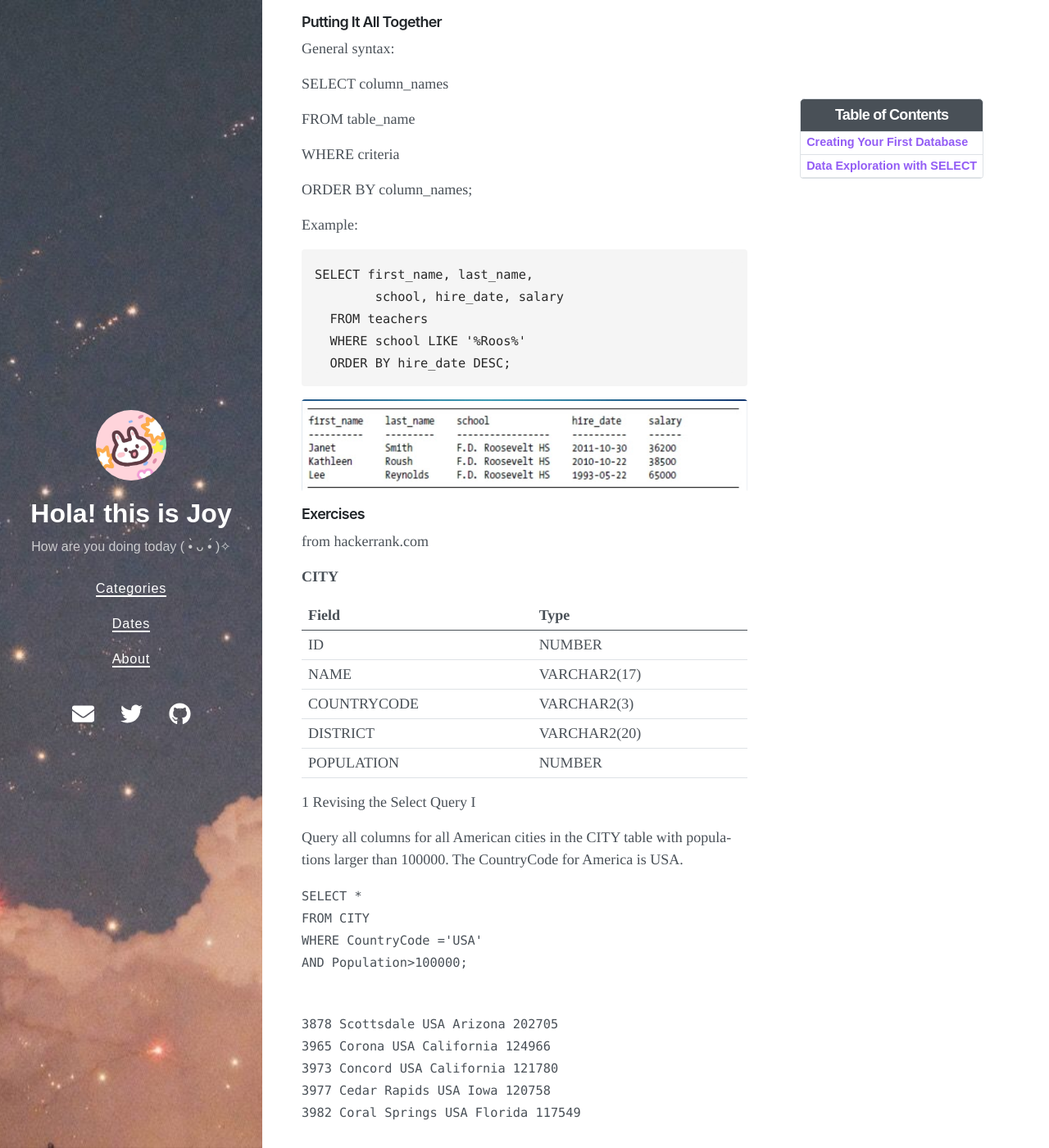
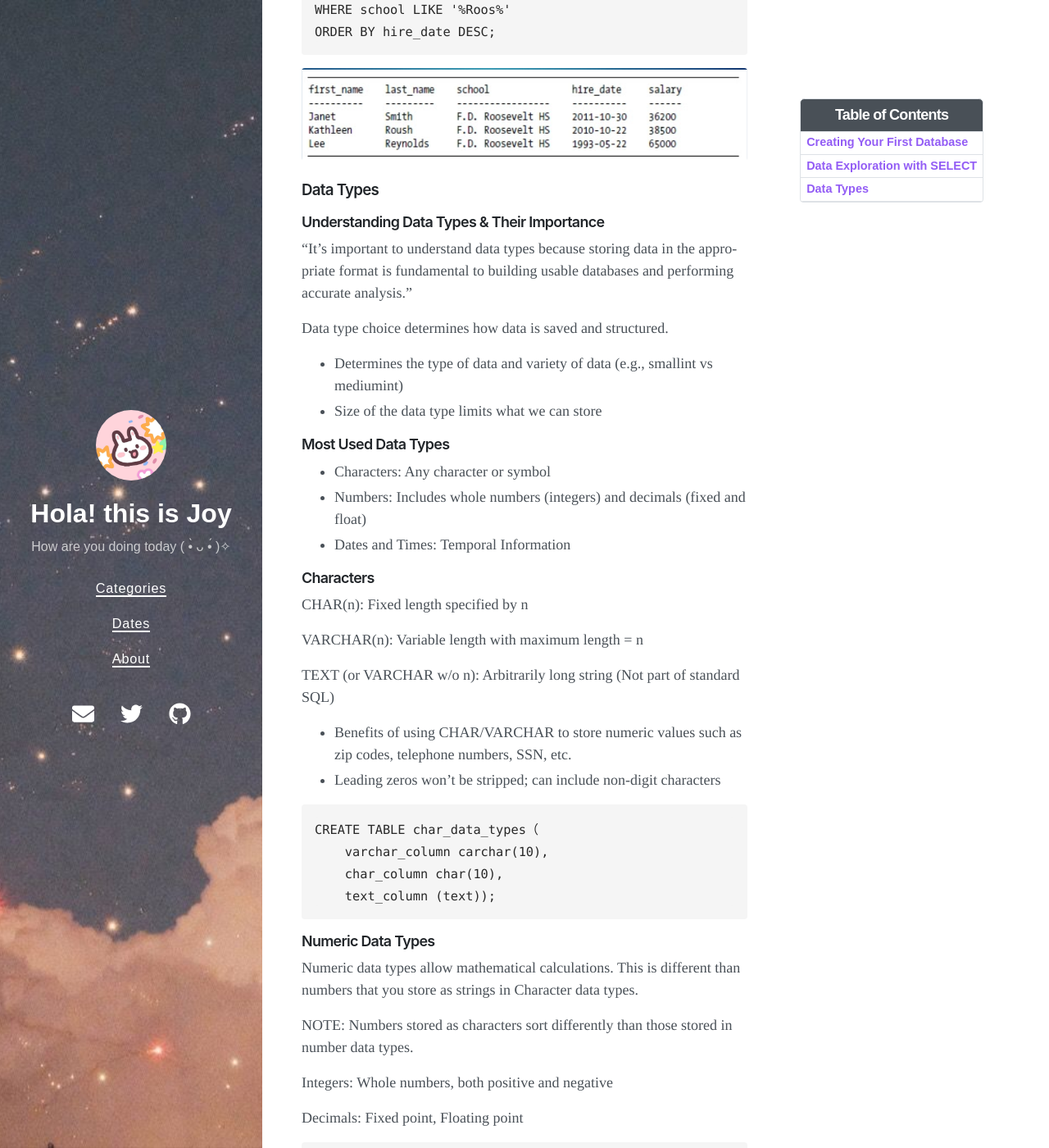
Before and after one commit to Joy3Luo/mathnotes, a Jekyll site: the page built from _posts/2021-09-01-DatabaseINST123.md, in a window 1280 px wide and 1400 px high, scrolled down 9144 px. Shown: the whole window at 82% size. Built offline with Jekyll 4.4.1, drawn with Linux system fonts in a browser that asks for light colours; nearby versions of some CDN libraries; some of the changed text lies outside the part shown.

Commit message:
Update 2021-09-01-DatabaseINST123.md

````diff
--- a/_posts/2021-09-01-DatabaseINST123.md
+++ b/_posts/2021-09-01-DatabaseINST123.md
@@ -73,7 +73,7 @@ Conceptual	Physical   [Logical]
 
 Entity		🡪  Table 🡪   [Relation]
 
-Instance	🡪  Row* 	🡪   [Tuple]
+Instance	🡪  Row 	🡪   [Tuple]
 
 Attribute	🡪  Column	🡪  [Attribute]
 
@@ -104,23 +104,16 @@ The semi-colon ***is not*** required at the end of every command
     - A data type (e.g., text, integer, decimal, date)
 
 To create a `teachers` table in the `analysis` database
-
+```
 ➊ CREATE TABLE teachers (
-
     ➋ id bigserial,
-
     ➌ first_name varchar(25),
-
        last_name varchar(50),
-
        school varchar(50),
-
     ➍ hire_date date,
-
     ➎ salary numeric
-
 ➏ );
-
+```
 ➊ keywords CREATE and TABLE: Comma separated list of column names and data types in parentheses.
 
 ➋ bigserial: a datatype that autoincrements when a new row is created. This is our primary key.
@@ -138,20 +131,15 @@ We can add data to tables in multiple ways:
 - Using an interface application to insert new rows
 
 #### Inserting Data into the Teachers Table
-
-➊ INSERT INTO teachers (first_name, last_name, school, 			hire_date, salary)
-
+```
+➊ INSERT INTO teachers (first_name, last_name, school, hire_date, salary)
 ➋ VALUES ('Janet', 'Smith', 'F.D. Roosevelt HS', '2011-10-30', 36200),
-
          ('Lee', 'Reynolds', 'F.D. Roosevelt HS', '1993-05-22', 65000),
-
          ('Samuel', 'Cole', 'Myers Middle School', '2005-08-01', 43500),
-
          ('Samantha', 'Bush', 'Myers Middle School', '2011-10-30', 36200),
-
          ('Betty', 'Diaz', 'Myers Middle School', '2005-08-30', 43500),
-
          ('Kathleen', 'Roush', 'F.D. Roosevelt HS', '2010-10-22', 38500); ➌
+```
 
 ➊ keywords INSERT and INTO identify the table into which the data will be put
 
@@ -160,6 +148,7 @@ We can add data to tables in multiple ways:
 ➌ The command is terminated with the ;
 
 #### What happens when things go wrong?
+
 Computers do EXACTLY what they are told to do!
 - This is true whether what we told them is what we meant or not.
 - Computers are literal and unforgiving of our mistakes.
@@ -194,7 +183,7 @@ Querying a Subset of Columns
 
 ```
 SELECT last_name, first_name, salary
-  FROM teachers;
+FROM teachers;
 ```
 
 ![](https://joy3luo.github.io/mathnotes/pics/databaseinst123/ch2%202.png)
@@ -203,7 +192,7 @@ Using DISTINCT to Find Unique Values
 
 ```
 SELECT DISTINCT school
-  FROM teachers;
+FROM teachers;
 ```
 
 ![](https://joy3luo.github.io/mathnotes/pics/databaseinst123/ch2%203.png)
@@ -211,7 +200,7 @@ SELECT DISTINCT school
 Using DISTINCT on Multiple Columns
 ```
 SELECT DISTINCT school, salary
-  FROM teachers;
+FROM teachers;
 ```
 ![](https://joy3luo.github.io/mathnotes/pics/databaseinst123/ch2%204.png)
 
@@ -219,8 +208,8 @@ Sorting Data with ORDER BY
 
 ```
 SELECT first_name, last_name, salary
-  FROM teachers
-  ORDER BY salary DESC;
+FROM teachers
+ORDER BY salary DESC;
 ```
 
 ![](https://joy3luo.github.io/mathnotes/pics/databaseinst123/ch2%205.png)
@@ -229,8 +218,8 @@ ORDER BY with Multiple Columns
 
 ```
 SELECT last_name, school, hire_date
-  FROM teachers
-  ORDER BY school ASC, hire_date DESC;
+FROM teachers
+ORDER BY school ASC, hire_date DESC;
 ```
 
 ![](https://joy3luo.github.io/mathnotes/pics/databaseinst123/ch2%206.png)
@@ -239,8 +228,8 @@ Filtering Rows with WHERE
 
 ```
 SELECT last_name, school, hire_date
-  FROM teachers
-  WHERE school = 'Myers Middle School';
+FROM teachers
+WHERE school = 'Myers Middle School';
 ```
 
 ![](https://joy3luo.github.io/mathnotes/pics/databaseinst123/ch2%207.png)
@@ -253,24 +242,24 @@ Comparison and Matching Operators in PostgreSQL
 
 ```
 SELECT first_name, last_name, school
-  FROM teachers
-  WHERE first_name = 'Janet';
+FROM teachers
+WHERE first_name = 'Janet';
 
 SELECT school
-  FROM teachers
-  WHERE school != 'F.D. Roosevelt HS';
+FROM teachers
+WHERE school != 'F.D. Roosevelt HS';
 
 SELECT first_name, last_name, hire_date
-  FROM teachers
-  WHERE hire_date < '2000-01-01';
+FROM teachers
+WHERE hire_date < '2000-01-01';
 
 SELECT first_name, last_name, salary
-  FROM teachers
-  WHERE salary >= 43500;
+FROM teachers
+WHERE salary >= 43500;
 
 SELECT first_name, last_name, school, salary
-  FROM teachers
-  WHERE salary BETWEEN 40000 AND 65000;
+FROM teachers
+WHERE salary BETWEEN 40000 AND 65000;
 ```
 
 #### Using LIKE and ILIKE with WHERE
@@ -298,52 +287,125 @@ LIKE '%ake'
 The ILIKE operator
 ```
 SELECT first_name
-  FROM teachers
-  WHERE first_name LIKE 'sam%';
+FROM teachers
+WHERE first_name LIKE 'sam%';
 
 SELECT first_name
-  FROM teachers
-  WHERE first_name ILIKE 'sam%';
+FROM teachers
+WHERE first_name ILIKE 'sam%';
 ```
 
 #### Examples with AND and OR
 ```
 SELECT * FROM teachers
-  WHERE school = 'Myers Middle School'
-    AND salary < 40000;
+WHERE school = 'Myers Middle School'
+AND salary < 40000;
 
 SELECT * FROM teachers
-  WHERE last_name = 'Cole'
-    OR last_name = 'Bush';
+WHERE last_name = 'Cole'
+OR last_name = 'Bush';
 
 SELECT * FROM teachers
-  WHERE school = 'F.D. Roosevelt HS'
-  AND
-  (salary < 38000 OR salary > 40000);
+WHERE school = 'F.D. Roosevelt HS'
+AND (salary < 38000 OR salary > 40000);
 ```
 
 #### Putting It All Together
 General syntax:
-
+```
 SELECT column_names
-
-  FROM table_name
-
-  WHERE criteria
-
-  ORDER BY column_names;
-
+FROM table_name
+WHERE criteria
+ORDER BY column_names;
+```
 
 Example:
 ```
-SELECT first_name, last_name,
-        school, hire_date, salary
-  FROM teachers
-  WHERE school LIKE '%Roos%'
-  ORDER BY hire_date DESC;
+SELECT first_name, last_name,school, hire_date, salary
+FROM teachers
+WHERE school LIKE '%Roos%'
+ORDER BY hire_date DESC;
 ```
 
 ![](https://joy3luo.github.io/mathnotes/pics/databaseinst123/ch2%209.png)
+
+### Data Types
+
+#### Understanding Data Types & Their Importance
+
+“It’s important to understand data types because storing data in the appropriate format is fundamental to building usable databases and performing accurate analysis.”
+
+Data type choice determines how data is saved and structured.
+- Determines the type of data and variety of data (e.g., smallint vs mediumint)
+- Size of the data type limits what we can store
+
+#### Most Used Data Types
+- Characters: Any character or symbol
+- Numbers: Includes whole numbers (integers) and decimals (fixed and float)
+- Dates and Times: Temporal Information
+
+#### Characters
+
+CHAR(n): Fixed length specified by n
+
+VARCHAR(n): Variable length with maximum length = n
+
+TEXT (or VARCHAR w/o n): Arbitrarily long string (Not part of standard SQL)
+
+- Benefits of using CHAR/VARCHAR to store numeric values such as zip codes, telephone numbers, SSN, etc.
+- Leading zeros won’t be stripped; can include non-digit characters
+
+```
+CREATE TABLE char_data_types（
+    varchar_column carchar(10),
+    char_column char(10),
+    text_column (text));
+```
+
+#### Numeric Data Types
+
+Numeric data types allow mathematical calculations. This is different than numbers that you store as strings in Character data types.
+
+NOTE: Numbers stored as characters sort differently than those stored in number data types.
+
+Integers: Whole numbers, both positive and negative
+
+Decimals: Fixed point, Floating point
+
+```
+TYPE        BYTES    RANGE
+---------   ------   ----------
+BIGINT      8        -9223372036854775808 TO +9223372036854775807
+INTEGER	    4        -2147483648 TO +2147483647
+SMALLINT    2        -32768 TO +32767
+```
+
+- The difference between each type is the maximum size of the numbers they can hold.
+- BIGINT: must be used when working with numbers larger than
+~2.1 billion.
+- INTEGER: does not take as much space as BIGINT. This can be a huge savings when working with millions of data rows.
+- If you try to insert a value that is too large for the type, you will get an “out of range” error.
+
+
+Auto-Incrementing Integers
+
+```
+TYPE        BYTES    RANGE
+---------   ------   ----------
+BIGSERIAL   8        1 TO 9223372036854775807
+SERIAL	    4        1 TO 2147483647
+SMALLSERIAL 2        1 TO 32767
+```
+
+- BIGSERIAL, SERIAL, and SMALLSERIAL are not true data types. They are a special implementation of  the INT data types, (BIGINT, INTEGER, and SMALLINT, respectively).
+- When you create a column and specify the data type as a serial type, PostgreSQL will auto-increment the value every time you insert a new row.
+- Auto-incrementing begins at 1
+- For example, the “id” column in the teachers table was an auto-incrementing integer.
+- NOTE: If a row is deleted the autoincrement value is NOT reused
+
+
+
+
 
 
 
````
